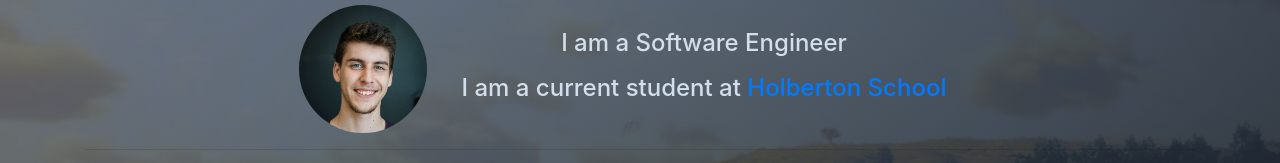
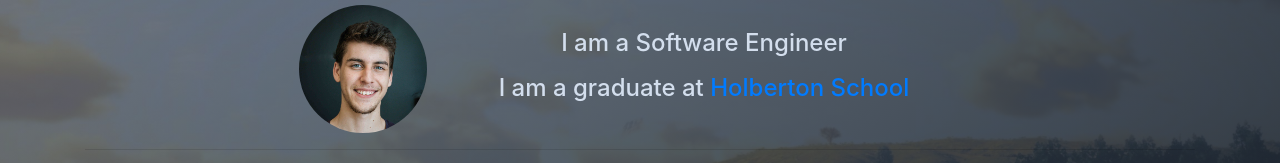
Before and after one commit to scurry222/Personal_Website, a website with bundled scripts: page templates/index.html in a window 1280 px wide. Shown: the part 1067-1230 px from the top of the page. Built offline with nearby package versions, Linux system fonts and the light colour scheme; a web font is replaced by a local one.

Commit message:
update info

```diff
--- a/package.json
+++ b/package.json
@@ -1,4 +1,5 @@
 {
+    "homepage": "https://scurry222.github.io/Personal_Website/",
     "title": "Scrolling Nav",
     "name": "startbootstrap-scrolling-nav",
     "version": "4.2.1",
@@ -14,7 +15,6 @@
         "theme",
         "template"
     ],
-    "homepage": "https://startbootstrap.com/template-overviews/scrolling-nav",
     "bugs": {
         "url": "https://github.com/BlackrockDigital/startbootstrap-scrolling-nav/issues",
         "email": "feedback@startbootstrap.com"
--- a/templates/index.html
+++ b/templates/index.html
@@ -66,7 +66,7 @@
               <div class="img img-responsive rounded-circle m-auto m-lg-0" id="pro-pic"></div>
               <div class="mt-4 col col-lg-6">
                 <h4 class="text-3 pb-2">I am a Software Engineer</h4>
-                <h4 class="text-3">I am a current student at <a href="https://www.holbertonschool.com/">Holberton School</a></h4>
+                <h4 class="text-3">I am a graduate at <a href="https://www.holbertonschool.com/">Holberton School</a></h4>
               </div>
             </div>
             <hr>
```
